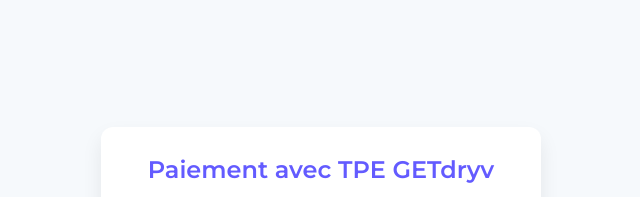
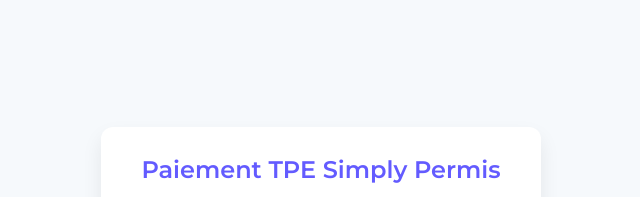
Before and after one commit to getdryv/TPE, a website: page public/index.html in a window 1280 px wide. Shown: the top 197 px of the page, without its empty margins (319-959 px from the left). Drawn offline with nearby package versions, Linux system fonts and the light colour scheme.

Commit message:
Update index.html

```diff
--- a/public/index.html
+++ b/public/index.html
@@ -41,7 +41,7 @@
 </head>
 <body>
   <div class="container">
-    <h2>Paiement avec TPE <strong>GETdryv</strong></h2>
+    <h2>Paiement TPE <strong>Simply Permis</strong></h2>
 
     <div class="row" style="margin-bottom:12px">
       <label class="muted" for="readerSelect">Lecteur détecté</label>
```
